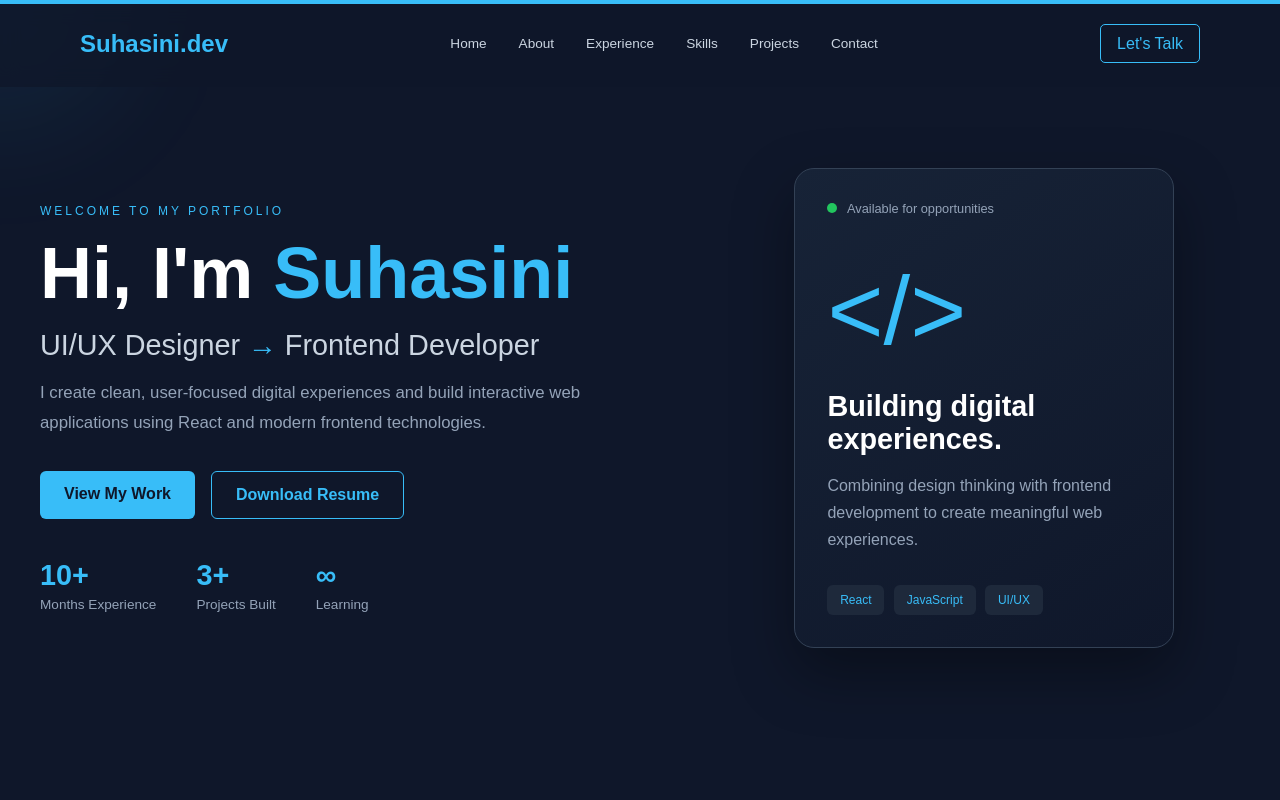
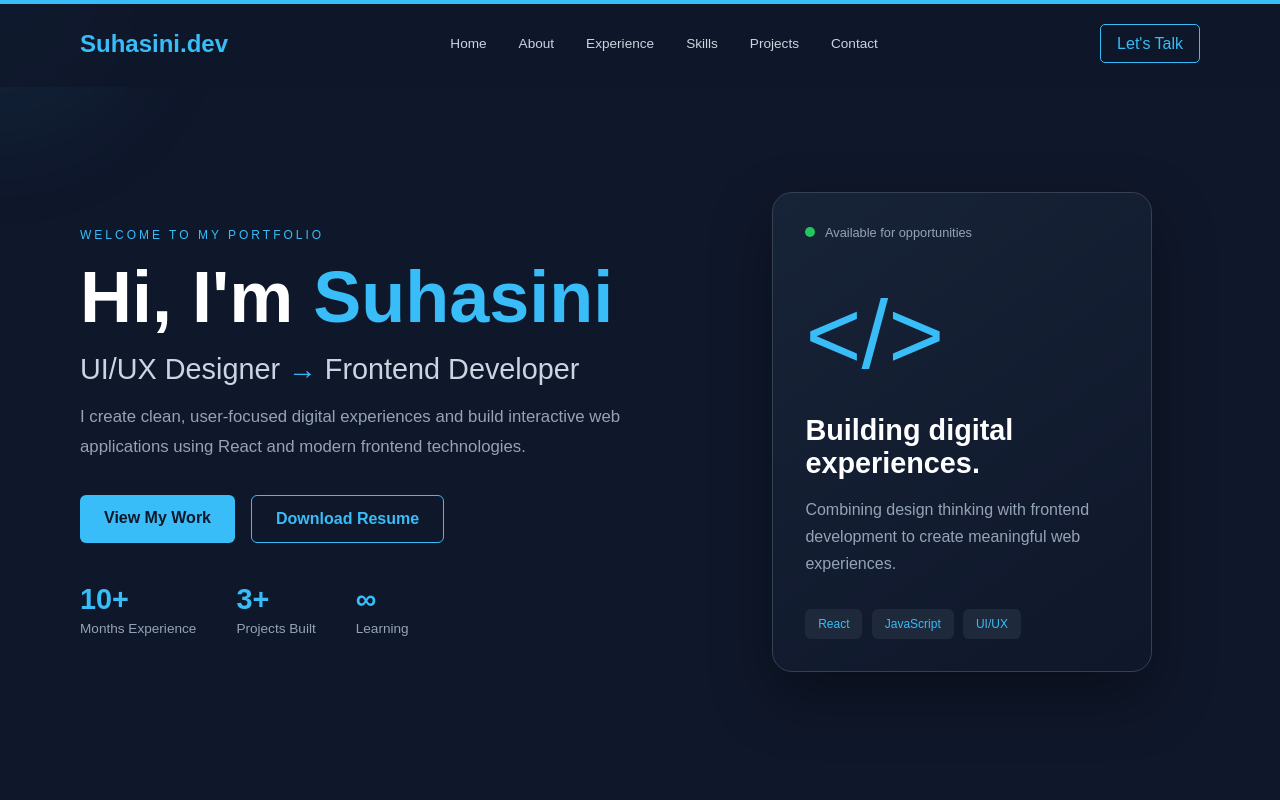
Before and after one commit to Suhasiniphatak/Portfolio-Suhasini-Phatak, a React app: page / in a window 1280 px wide. Shown: the top 800 px of the page. Built offline with nearby package versions, Linux system fonts and the light colour scheme; the HTML template or start-up script is replaced by a standard one.

Commit message:
Updated the spacing and alignments

```diff
--- a/src/index.css
+++ b/src/index.css
@@ -100,7 +100,7 @@ nav a:hover {
   min-height: 100vh;
   display: flex;
   align-items: center;
-  padding: 4rem 1.2rem 3rem;
+  padding: 8rem 5rem 4rem;
 }
 
 .hero-container {
```
